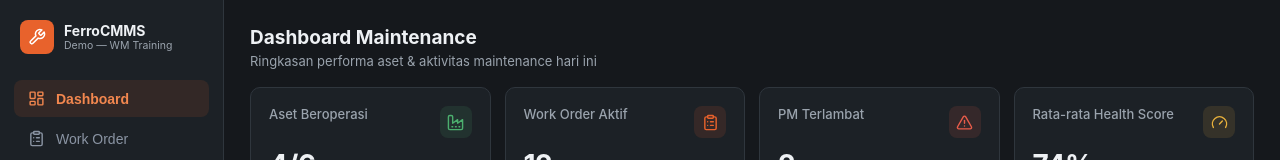
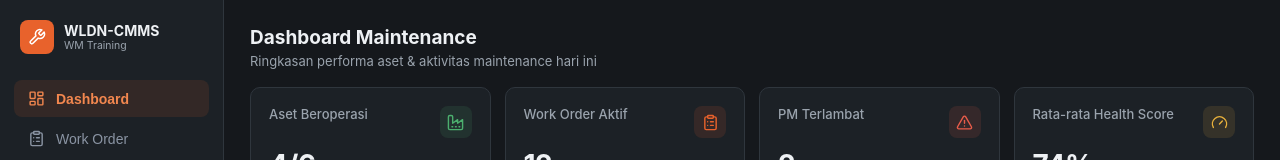
Before and after one commit to wldn-git/wm-cmms, a React (Vite) app: page / in a window 1280 px wide. Shown: the top 160 px of the page. Built offline with nearby package versions, Linux system fonts and the light colour scheme.

Commit message:
ganti nama

```diff
--- a/src/App.jsx
+++ b/src/App.jsx
@@ -2291,8 +2291,8 @@ export default function CMMSDemo() {
             <Wrench size={18} color="#fff" />
           </div>
           <div>
-            <div style={{ fontSize: 14, fontWeight: 700, color: C.text }}>FerroCMMS</div>
-            <div style={{ fontSize: 10.5, color: C.textDim }}>Demo — WM Training</div>
+            <div style={{ fontSize: 14, fontWeight: 700, color: C.text }}>WLDN-CMMS</div>
+            <div style={{ fontSize: 10.5, color: C.textDim }}>WM Training</div>
           </div>
         </div>
         <div style={{ display: "flex", flexDirection: "column", gap: 3 }}>
```
